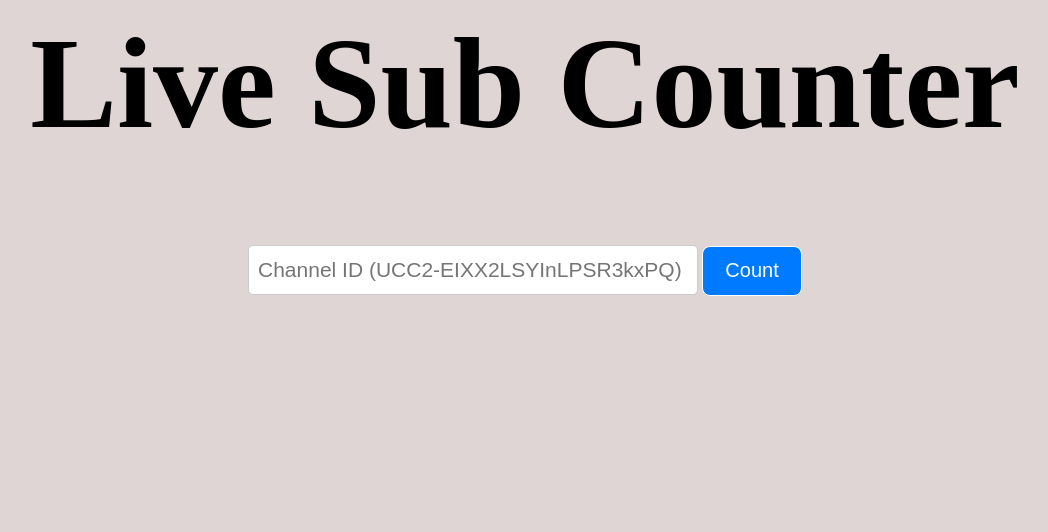
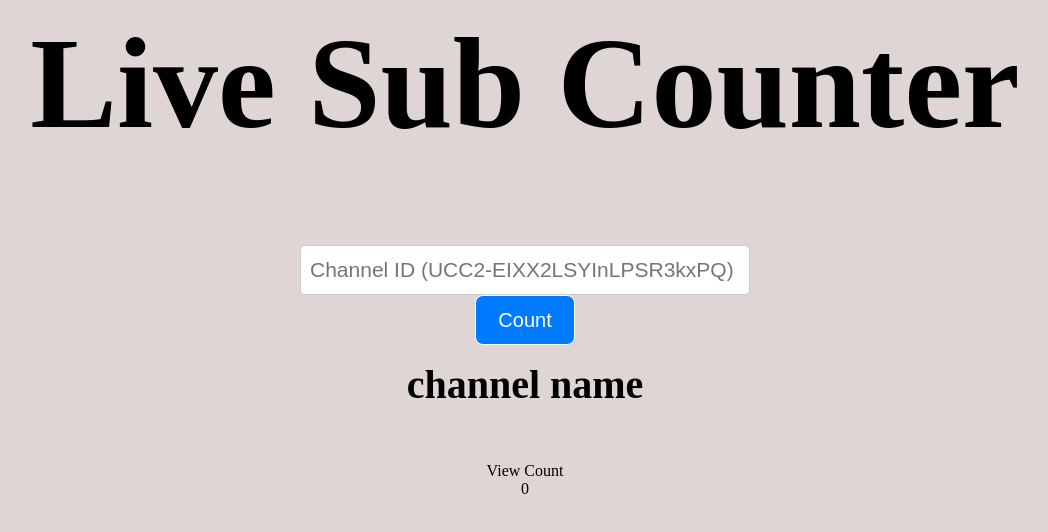
Before and after one commit to MunnyReol/simple, a plain HTML site: page index.html in a window 1280 px wide. Shown: the whole page, without its empty margins (115-1163 px from the left). Drawn offline with Linux system fonts and the light colour scheme.

Commit message:
Update index.html

```diff
--- a/index.html
+++ b/index.html
@@ -11,12 +11,15 @@
     <body>
         <h1 class="site_heading">Live Sub Counter</h1>
         <form class="form-inline">
-            <input type="text" id="channel_id" placeholder="Channel ID (UCC2-EIXX2LSYInLPSR3kxPQ)">
+            <input type="text" id="channel_id" placeholder="Channel ID (UCC2-EIXX2LSYInLPSR3kxPQ)"><br>
             <input type="button" onclick="result(document.getElementById('channel_id').value)" value="Count">
         </form>
         <div class="main_content">
-            <span id="channel_name"></span><br>
-            <span id="sub_count"></span>
+            <span id="channel_name">channel name</span><br><br>
+            <span id="sub_count">0</span><br><br>
+            <view class="view">View Count</view><br>
+            <span id="viewCount">0</span><br><br>
+           <img id="userpic" src=""></img>
         </div>
 
         <script src="script.js"></script>
```
